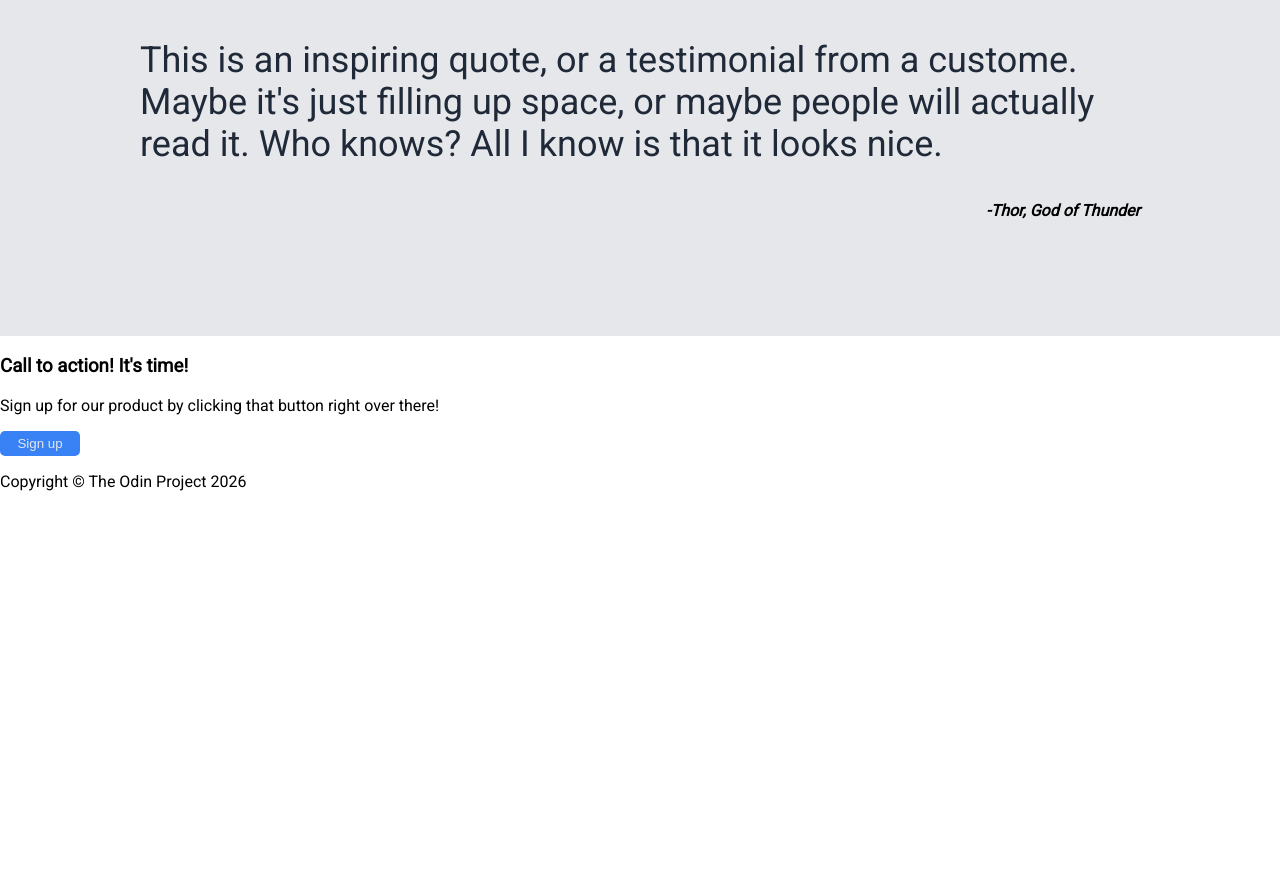
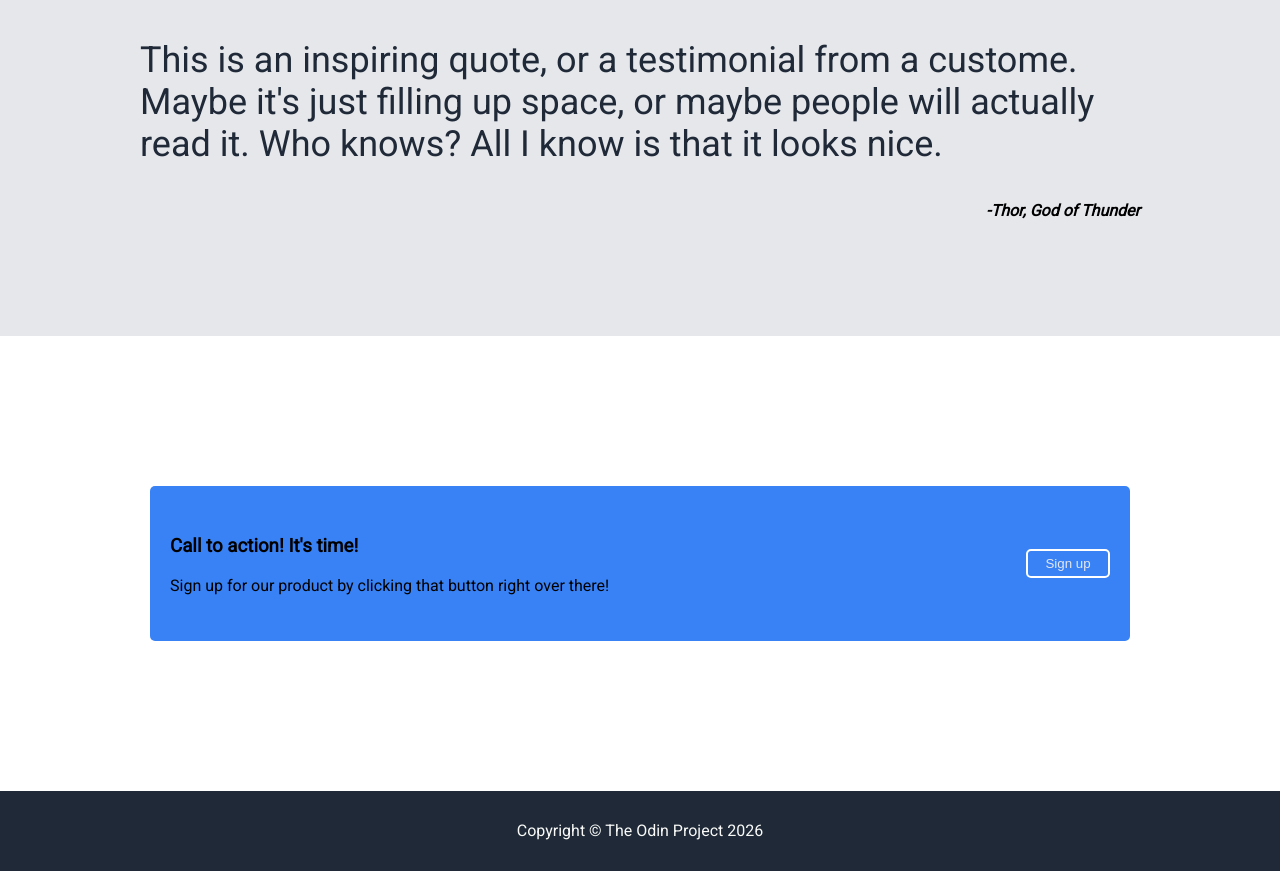
Before and after one commit to kasparas33/landing-page, a plain HTML site: page index.html in a window 1280 px wide. Shown: the part 761-1632 px from the top of the page. Before the commit the page ends 1268 px from the top, so only its background shows below. Drawn offline with Linux system fonts and the light colour scheme.

Commit message:
CTA section styling and footer

```diff
--- a/styles.css
+++ b/styles.css
@@ -120,3 +120,34 @@ blockquote {
     display: flex;
     flex-direction: column;
 }
+
+.cta {
+    background-color: #3882f6;
+    margin: 150px;
+    padding: 30px 20px;
+    border-radius: 5px;
+
+}
+
+.cta-container {
+    display: flex;
+    justify-content: space-between;
+    align-items: center;
+}
+
+.cta-button {
+   border: 2px solid white;
+   border-radius: 5px;
+}
+
+footer {
+    background-color: #1F2937;
+    min-height: 80px;
+    display: flex;
+    justify-content: center;
+    align-items: center;
+}
+
+footer p {
+    color: #f9faf8;
+}
```
